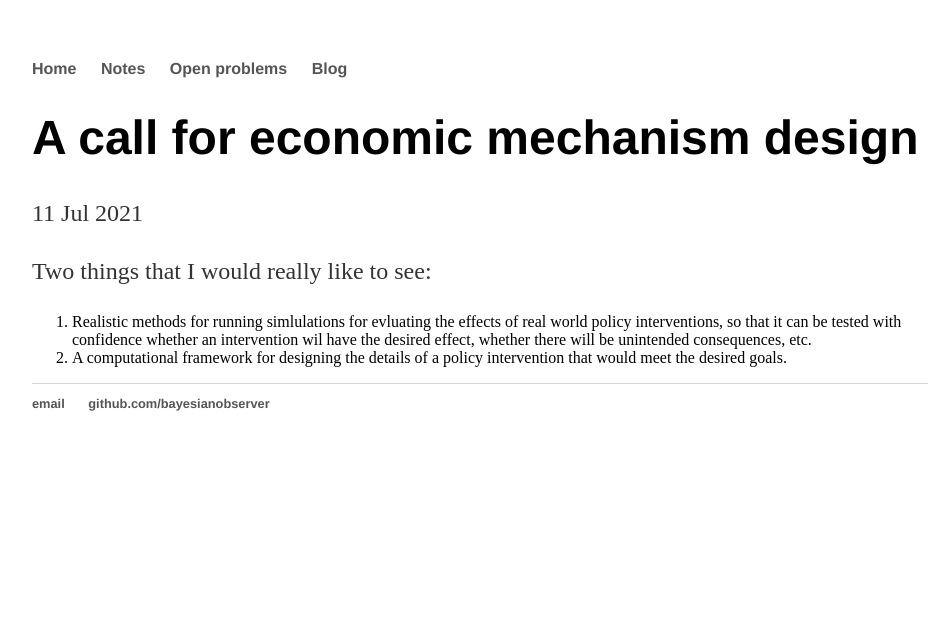
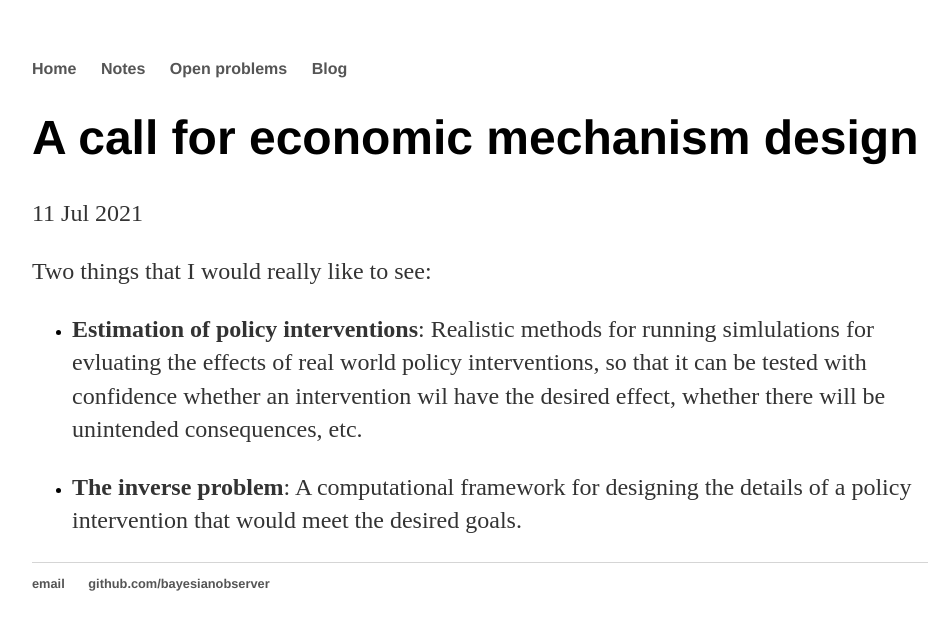
Before and after one commit to bayesianobserver/bayesianobserver.github.io, a Jekyll site: the page built from _posts/2021-07-11-mechnism-design.md, in a window 1280 px wide. Shown: the top 630 px of the page, without its empty margins (160-1107 px from the left). Built offline with Jekyll 4.4.1, drawn with Linux system fonts in a browser that asks for light colours; a script that is not in the unit is left out.

Commit message:
Update 2021-07-11-mechnism-design.md

```diff
--- a/_posts/2021-07-11-mechnism-design.md
+++ b/_posts/2021-07-11-mechnism-design.md
@@ -6,5 +6,7 @@ mathjax: true
 ---
 
 Two things that I would really like to see:
-1. Realistic methods for running simlulations for evluating the effects of real world policy interventions, so that it can be tested with confidence whether an intervention wil have the desired effect, whether there will be unintended consequences, etc.
-2. A computational framework for designing the details of a policy intervention that would meet the desired goals.
+
+- **Estimation of policy interventions**: Realistic methods for running simlulations for evluating the effects of real world policy interventions, so that it can be tested with confidence whether an intervention wil have the desired effect, whether there will be unintended consequences, etc.
+
+- **The inverse problem**: A computational framework for designing the details of a policy intervention that would meet the desired goals.
```
